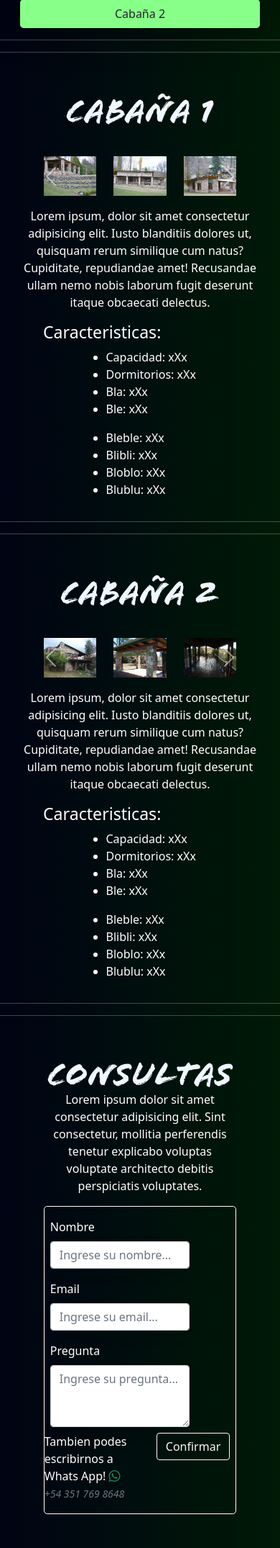
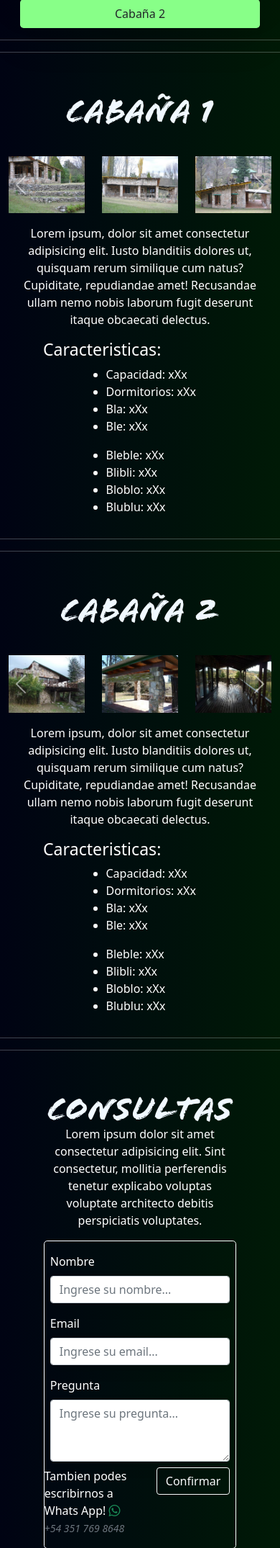
Before and after one commit to Gde-G/Paso-Ancho, a Django app: a page that uses base/templates/base/cabañas.html in a window 390 px wide. Shown: the part 147-2297 px from the top of the page at 72% size. Run offline with Django 4.2, Linux system fonts and the light colour scheme; some libraries are stand-ins or nearby versions.

Commit message:
Change the responsive

```diff
--- a/base/templates/base/cabañas.html
+++ b/base/templates/base/cabañas.html
@@ -32,7 +32,7 @@
     <div class="mt-5">
         <h2 class="mb-5 main-subtitle">Cabaña 1</h2>
         <!--Carousel 1-->
-        <div id="carouselCabaña1" class="carousel slide container justify-content-center w-75 " data-bs-ride="carousel">
+        <div id="carouselCabaña1" class="carousel slide container justify-content-center w-lg-75 " data-bs-ride="carousel">
                 <div class="carousel-inner">
                 <div class="carousel-item active" data-bs-interval="3000">
                     <div class="row">
@@ -125,7 +125,7 @@
     <div class="mt-5">
         <h2 class="mb-5 main-subtitle">Cabaña 2</h2>
         <!--Carousel 2-->
-        <div id="carouselCabaña2" class="carousel slide container justify-content-center w-75 " data-bs-ride="carousel">
+        <div id="carouselCabaña2" class="carousel slide container justify-content-center w-lg-75 " data-bs-ride="carousel">
             <div class="carousel-inner">
                 <div class="carousel-item active" data-bs-interval="3000">
 
--- a/base/templates/base/contacto_form.html
+++ b/base/templates/base/contacto_form.html
@@ -9,17 +9,17 @@
     </div>
     <form action="{% url 'consulta' %}" method="post" class="border border-white rounded-3">
         {% csrf_token %}
-        <div class="my-3 ms-lg-5 ms-2">
+        <div class="my-3 mx-lg-5 mx-2">
             <label for="name" class="form-label">Nombre</label>
-            <input type="text" name="name" class="form-control shadow w-75" placeholder="Ingrese su nombre..." required>
+            <input type="text" name="name" class="form-control shadow w-100" placeholder="Ingrese su nombre..." required>
         </div>
-        <div class="mb-3 ms-lg-5 ms-2">
+        <div class="mb-3 mx-lg-5 mx-2">
             <label for="email" class="form-label">Email</label>
-            <input type="email" name="email" class="form-control shadow w-75" placeholder="Ingrese su email..." required>
+            <input type="email" name="email" class="form-control shadow w-100" placeholder="Ingrese su email..." required>
         </div>
-        <div class="mb-2 ms-lg-5 ms-2">
+        <div class="mb-2 mx-lg-5 mx-2">
             <label for="question" class="form-label">Pregunta</label>
-            <textarea name="question" rows="3" class="form-control shadow w-75" placeholder="Ingrese su pregunta..." required></textarea>
+            <textarea name="question" rows="3" class="form-control shadow w-100" placeholder="Ingrese su pregunta..." required></textarea>
         </div>
         <div class="row mb-0">
             <div class="col ms-lg-5">
```
